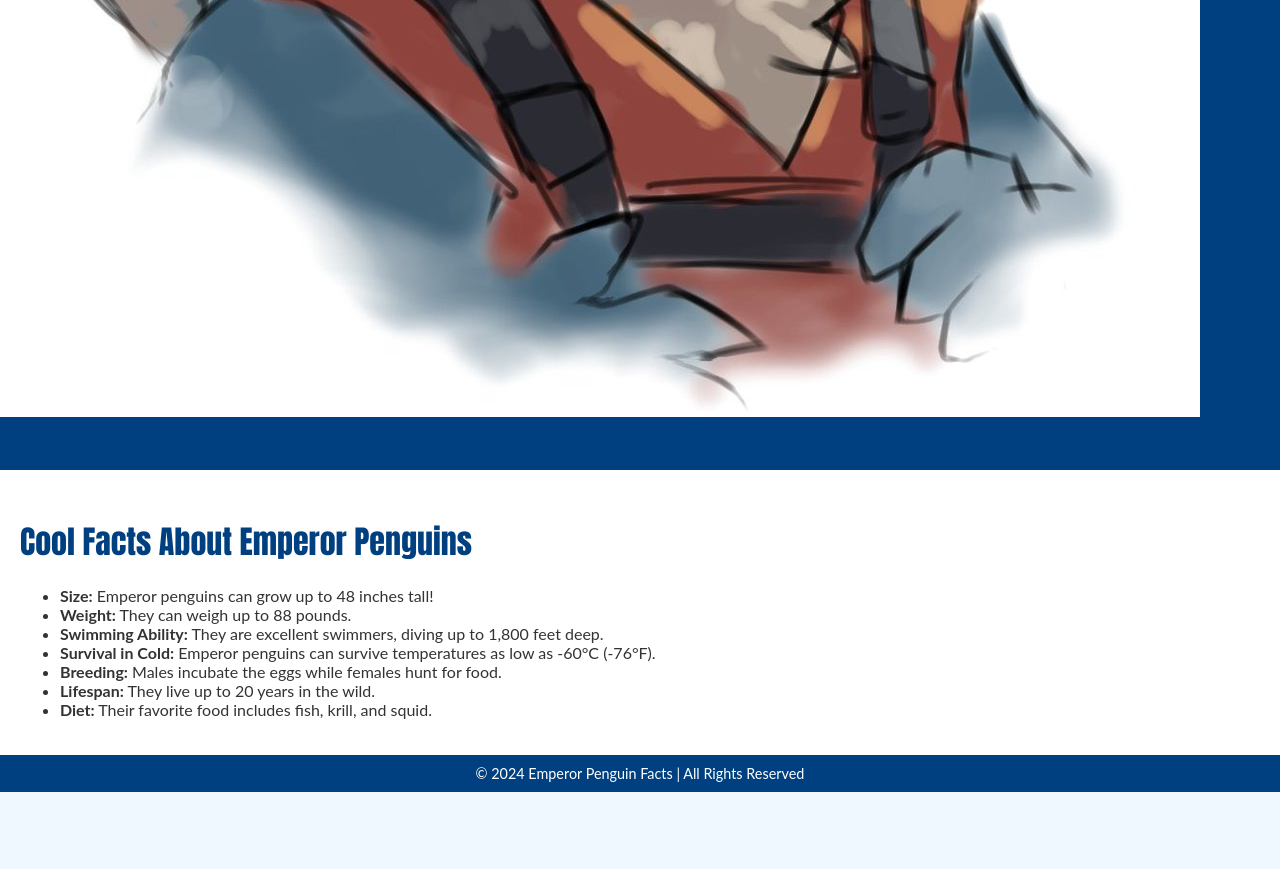
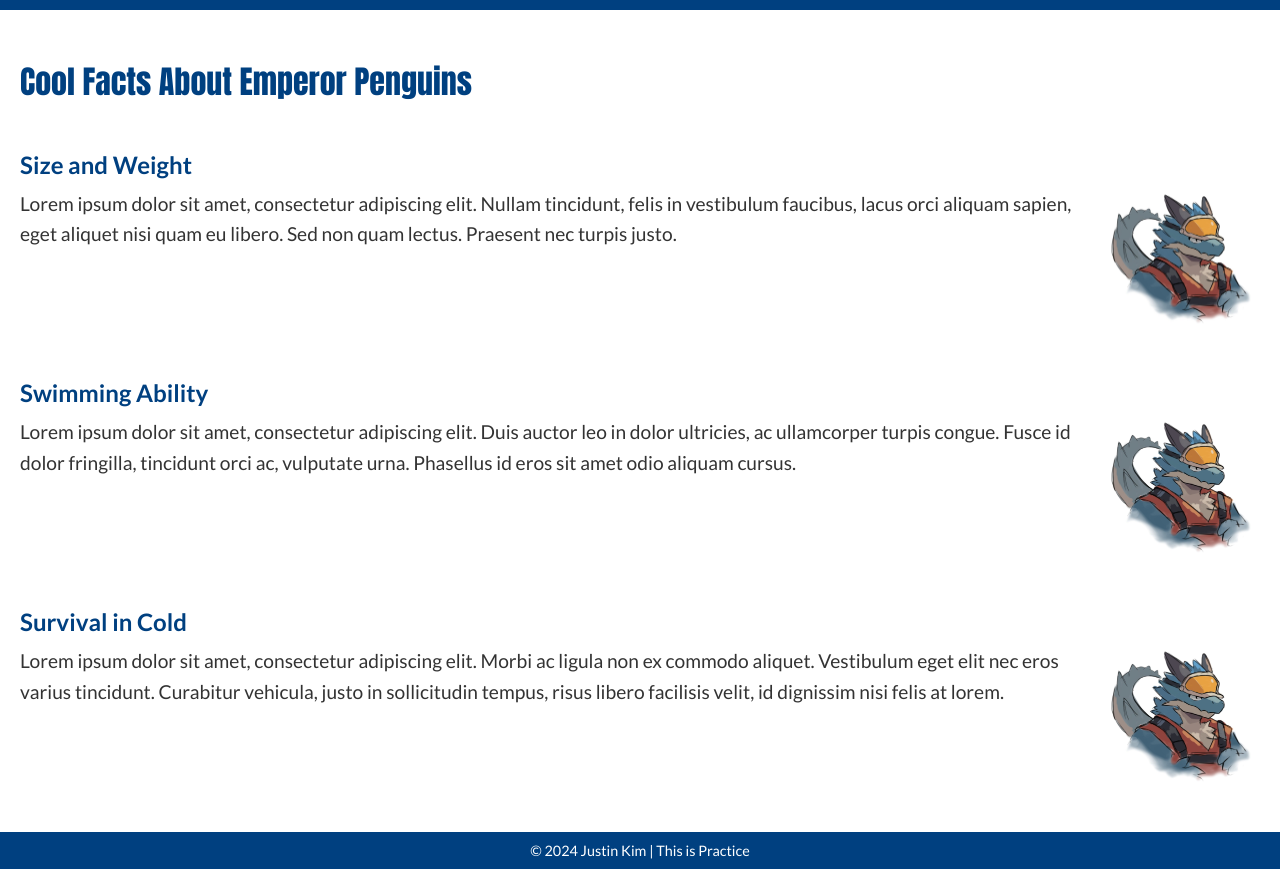
Before and after one commit to jkim3844/penguin-facts, a plain HTML site: page index.html in a window 1280 px wide. Shown: the part 840-1709 px from the top of the page. Before the commit the page ends 1632 px from the top, so only its background shows below. Drawn offline with Linux system fonts and the light colour scheme.

Commit message:
Please work.

```diff
--- a/index.html
+++ b/index.html
@@ -6,30 +6,45 @@
     <meta name="description" content="Fun facts about Emperor Penguins">
     <title>Emperor Penguin Fun Facts</title>
     <link rel="stylesheet" href="styles.css">
+    <link href="https://fonts.googleapis.com/css2?family=Lato:wght@400;700&display=swap" rel="stylesheet">
 </head>
 <body>
     <header>
         <h1>Emperor Penguin Fun Facts</h1>
         <p>This is a very cool website about emperor penguins</p>
-        <!-- Add the image here -->
-        <img src="assets/images/Dragon_Head.jpeg" alt="Dragon Head Image" class="dragon-image">
+        <img src="/assets/images/Emperor_Penguins.jpg" alt="Emperor Penguins" class="penguin-image">
     </header>
 
     <section id="facts">
         <h2>Cool Facts About Emperor Penguins</h2>
-        <ul>
-            <li><strong>Size:</strong> Emperor penguins can grow up to 48 inches tall!</li>
-            <li><strong>Weight:</strong> They can weigh up to 88 pounds.</li>
-            <li><strong>Swimming Ability:</strong> They are excellent swimmers, diving up to 1,800 feet deep.</li>
-            <li><strong>Survival in Cold:</strong> Emperor penguins can survive temperatures as low as -60°C (-76°F).</li>
-            <li><strong>Breeding:</strong> Males incubate the eggs while females hunt for food.</li>
-            <li><strong>Lifespan:</strong> They live up to 20 years in the wild.</li>
-            <li><strong>Diet:</strong> Their favorite food includes fish, krill, and squid.</li>
-        </ul>
+
+        <div class="fact-section">
+            <h3>Size and Weight</h3>
+            <div class="image-wrap">
+                <img src="/assets/images/Dragon_Head.jpeg" alt="Dragon Head" class="fact-image">
+            </div>
+            <p>Lorem ipsum dolor sit amet, consectetur adipiscing elit. Nullam tincidunt, felis in vestibulum faucibus, lacus orci aliquam sapien, eget aliquet nisi quam eu libero. Sed non quam lectus. Praesent nec turpis justo.</p>
+        </div>
+
+        <div class="fact-section">
+            <h3>Swimming Ability</h3>
+            <div class="image-wrap">
+                <img src="/assets/images/Dragon_Head.jpeg" alt="Dragon Head" class="fact-image">
+            </div>
+            <p>Lorem ipsum dolor sit amet, consectetur adipiscing elit. Duis auctor leo in dolor ultricies, ac ullamcorper turpis congue. Fusce id dolor fringilla, tincidunt orci ac, vulputate urna. Phasellus id eros sit amet odio aliquam cursus.</p>
+        </div>
+
+        <div class="fact-section">
+            <h3>Survival in Cold</h3>
+            <div class="image-wrap">
+                <img src="/assets/images/Dragon_Head.jpeg" alt="Dragon Head" class="fact-image">
+            </div>
+            <p>Lorem ipsum dolor sit amet, consectetur adipiscing elit. Morbi ac ligula non ex commodo aliquet. Vestibulum eget elit nec eros varius tincidunt. Curabitur vehicula, justo in sollicitudin tempus, risus libero facilisis velit, id dignissim nisi felis at lorem.</p>
+        </div>
     </section>
 
     <footer>
-        <p>&copy; 2024 Emperor Penguin Facts | All Rights Reserved</p>
+        <p>&copy; 2024 Justin Kim | This is Practice</p>
     </footer>
 </body>
 </html>
```
Also changed, not shown: assets/images/Emperor_Penguins.jpg (added).
